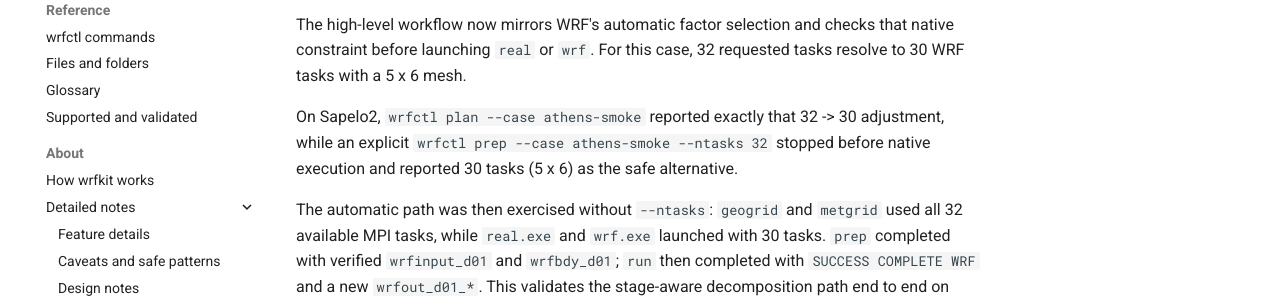
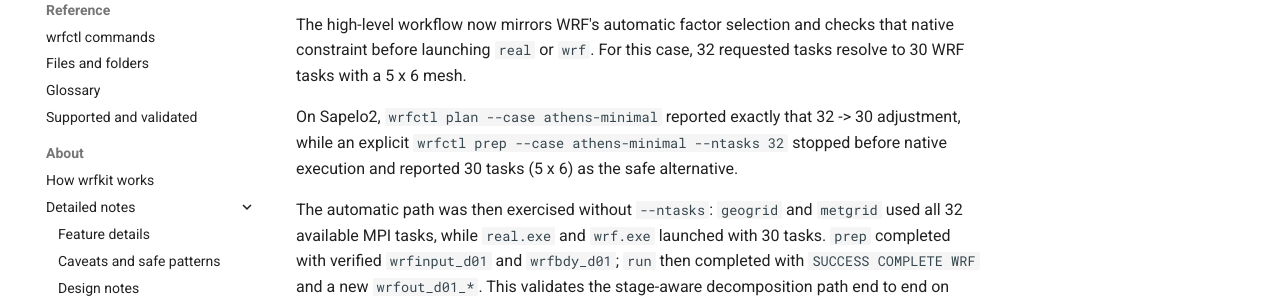
Before and after one commit to YONGHUNI/wrfkit, an MkDocs documentation site: the page built from docs/development/validation-notes.md, in a window 1280 px wide and 900 px high, scrolled down 4578 px. Shown: the part 394-694 px from the top of the window. Built offline with MkDocs 1.6.1 and Material for MkDocs 9.7.7, drawn with Linux system fonts in a browser that asks for light colours; comment, search, counter and statistics services are not loaded; some of the changed text lies outside the part shown.

Commit message:
refactor: rename athens-smoke to athens-minimal

````diff
--- a/docs/development/validation-notes.md
+++ b/docs/development/validation-notes.md
@@ -15,21 +15,21 @@ merely implemented or planned.
 | Rootless Nix on Sapelo2 | Validated | Default single-node profile uses node-local `/lscratch` |
 | Static geography staging | Validated | Bundled low-resolution smoke-test geography |
 | GFS acquisition/staging | Validated | Fixed GFS smoke window through NOMADS |
-| `geogrid -> ungrib -> metgrid` | Validated | `athens-smoke` |
+| `geogrid -> ungrib -> metgrid` | Validated | `athens-minimal` |
 | `real -> wrf` | Validated | Produces WRF input/boundary/output files |
 | Single-node interactive MPI | Validated | Tested with 16 and 24 ranks during development |
 | Single-node `sbatch` MPI | Validated | 16-rank Sapelo2 run completed successfully |
 | One-Nix-namespace Slurm bridge | Validated | Inner OpenMPI launch confirmed in batch |
 | Per-run native log archive | Validated | `native-logs.tar` with current-run filtering |
-| High-level `wrfctl prep` through `real` | Validated | `athens-smoke` completed through `real.exe` with verified `wrfinput`/`wrfbdy` on Lambda Vector and Sapelo2 |
+| High-level `wrfctl prep` through `real` | Validated | `athens-minimal` completed through `real.exe` with verified `wrfinput`/`wrfbdy` on Lambda Vector and Sapelo2 |
 | `wrfctl plan` / `prep --dry-run` | Validated | Read-only resolved-science and stage view exercised on Lambda Vector and Sapelo2 |
 | WRF-safe MPI decomposition guard | Validated on Sapelo2 | 32 available tasks use 32 ranks for WPS and 30 ranks (5 x 6) for `real`/`wrf`; explicit unsafe `--ntasks 32` is rejected |
-| High-level `wrfctl run` | Validated on Sapelo2; fresh Lambda regression pending | `athens-smoke` auto-selected 30 ranks (5 x 6), observed `SUCCESS COMPLETE WRF`, and verified a new `wrfout_d01_*` |
+| High-level `wrfctl run` | Validated on Sapelo2; fresh Lambda regression pending | `athens-minimal` auto-selected 30 ranks (5 x 6), observed `SUCCESS COMPLETE WRF`, and verified a new `wrfout_d01_*` |
 | Post-prep configuration warning | Validated on Sapelo2 | Modified `namelist.input` was detected after prep; `run` warned, reused existing `wrfinput`/`wrfbdy`, and still completed with `SUCCESS COMPLETE WRF` |
 | Optional shared `data_root` | Validated on Sapelo2 | External `/work` data root supplied through `WRFKIT_DATA_ROOT` was used for cached geography and GFS through `geogrid -> ungrib -> metgrid -> real` |
 | GFS regional-subset cache identity | Implemented, not yet regression-validated | Cache path includes a request key derived from product and bounding box |
 | TOML `case.toml` parser + namelist overlay | Validated | `--check` and managed overlay exercised on Lambda Vector and Sapelo2; unspecified native keys are preserved |
-| TOML-driven forcing metadata | Validated | `athens-smoke` GFS date/cycle/hours/subset resolved from `case.toml` and completed acquisition/staging on Lambda Vector and Sapelo2 |
+| TOML-driven forcing metadata | Validated | `athens-minimal` GFS date/cycle/hours/subset resolved from `case.toml` and completed acquisition/staging on Lambda Vector and Sapelo2 |
 | Multi-node MPI | Not validated | Do not treat as supported research execution |
 | WRF restart/recovery workflow | Not validated | Requires dedicated workflow testing |
 | Scratch-backed execution workspace | Not implemented | `scratch_root` is currently configuration metadata |
@@ -60,7 +60,7 @@ The high-level preparation path was exercised on both the standalone Lambda
 Vector system and Sapelo2 with:
 
 ```bash
-./wrfctl prep --case athens-smoke
+./wrfctl prep --case athens-minimal
 ```
 
 In both environments, `wrfctl config` reported the tracked native namelists as
@@ -181,9 +181,9 @@ The high-level workflow now mirrors WRF's automatic factor selection and checks
 that native constraint before launching `real` or `wrf`. For this case,
 32 requested tasks resolve to 30 WRF tasks with a 5 x 6 mesh.
 
-On Sapelo2, `wrfctl plan --case athens-smoke` reported exactly that
+On Sapelo2, `wrfctl plan --case athens-minimal` reported exactly that
 32 -> 30 adjustment, while an explicit
-`wrfctl prep --case athens-smoke --ntasks 32` stopped before native execution
+`wrfctl prep --case athens-minimal --ntasks 32` stopped before native execution
 and reported 30 tasks (5 x 6) as the safe alternative.
 
 The automatic path was then exercised without `--ntasks`: `geogrid` and
````
Also changed, not shown: cases/athens-minimal/README.md (renamed from cases/athens-smoke/README.md, +14 -14 lines), docs/design.md (+2 -2 lines), docs/how-to/sapelo2-batch.md (+2 -2 lines), docs/reference/commands.md (+1 -1 lines), docs/reference/glossary.md (+1 -1 lines), 8 other files.
